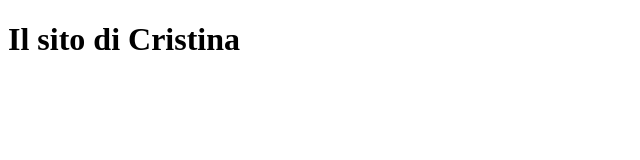
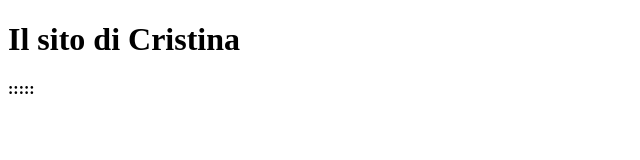
Before and after one commit to CRISTIN15/il-mio-sito, a plain HTML site: page index.html in a window 1280 px wide. Shown: the full height of the page, 0-640 px from the left. Drawn offline with Linux system fonts and the light colour scheme.

Commit message:
Update index.html

```diff
--- a/index.html
+++ b/index.html
@@ -7,5 +7,6 @@
     </head>
     <body>
     <h1> Il sito di Cristina </h1>
+        <h4>:::::</h4>
     </body>
 </html>
```
